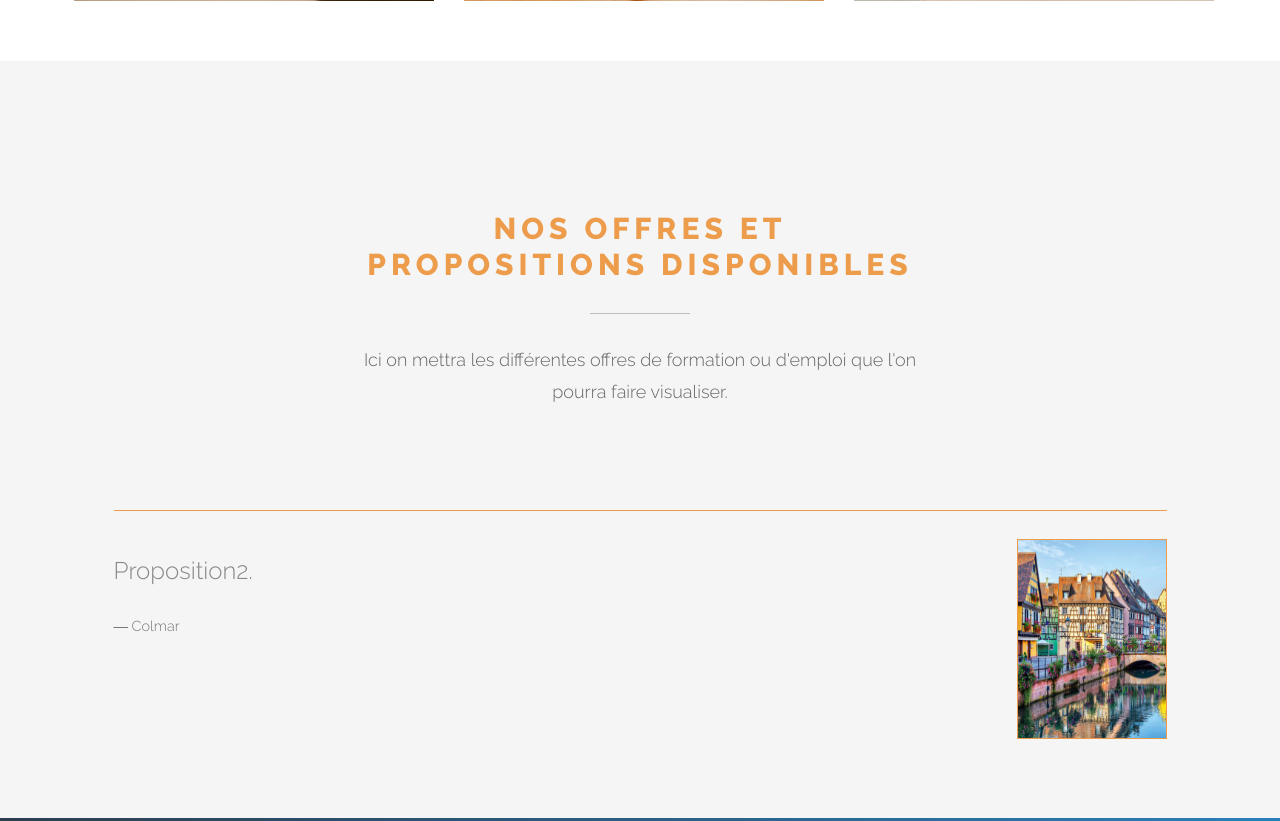
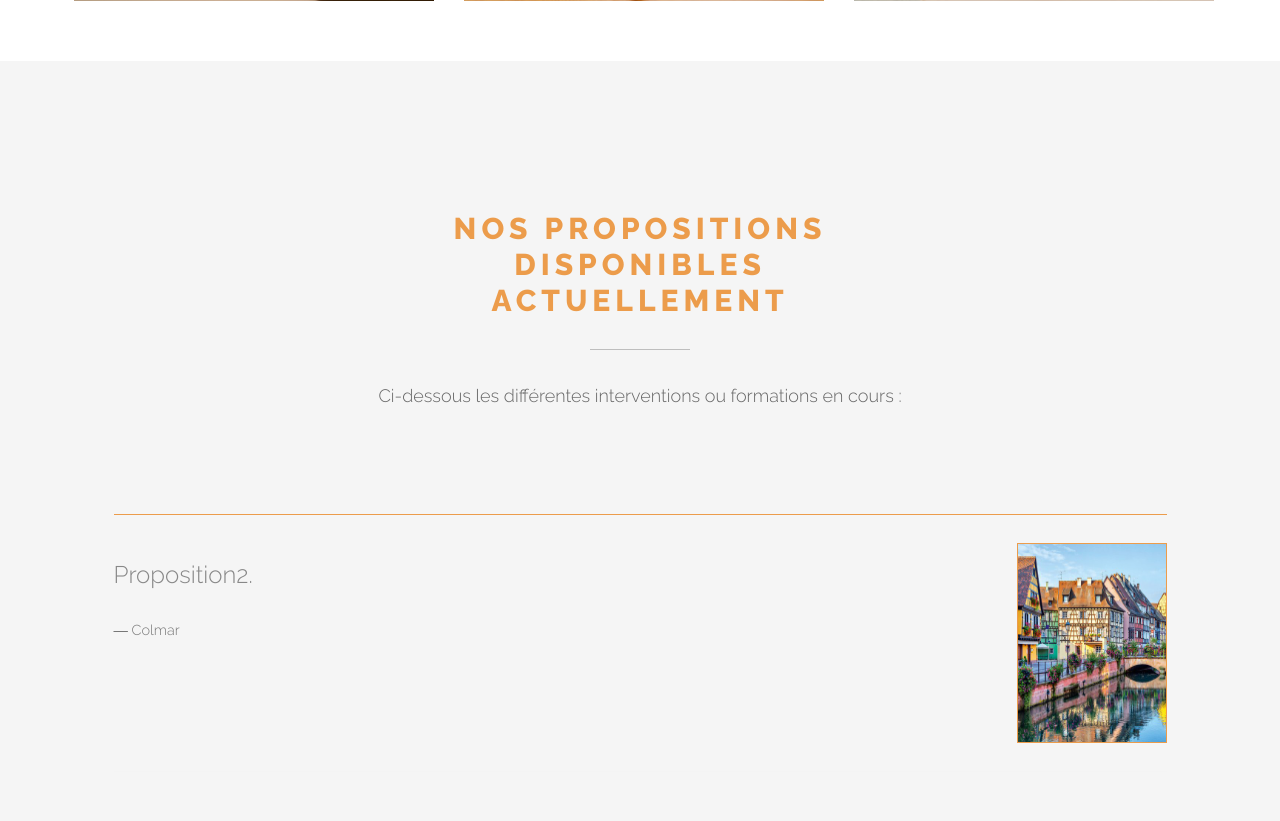
Before and after one commit to NaifousBS/opciforme, a PHP site: page / in a window 1280 px wide. Shown: the part 2897-3718 px from the top of the page. Run offline with PHP 8.4, Linux system fonts and the light colour scheme.

Commit message:
IHM modifs

```diff
--- a/assets/css/style.css
+++ b/assets/css/style.css
@@ -347,7 +347,7 @@ textarea.form-control {
 /* ---------------------------------------------- */
 
 #home {
-	background: url(../images/cover2.png);
+	background: url(../images/formation.jpg);
 	background-color: #222;
 	background-attachment: fixed;
 	background-repeat: no-repeat;
--- a/index.php
+++ b/index.php
@@ -216,10 +216,10 @@
 				<div class="col-sm-6 col-sm-offset-3">
 
 					<div class="pfblock-header wow fadeInUp">
-						<h2 class="pfblock-title">Nos offres et propositions disponibles</h2>
+						<h2 class="pfblock-title">Nos propositions disponibles actuellement</h2>
 						<div class="pfblock-line"></div>
 						<div class="pfblock-subtitle">
-							Ici on mettra les différentes offres de formation ou d'emploi que l'on pourra faire visualiser.
+							Ci-dessous les différentes interventions ou formations en cours :
 						</div>
 					</div>
 
```
